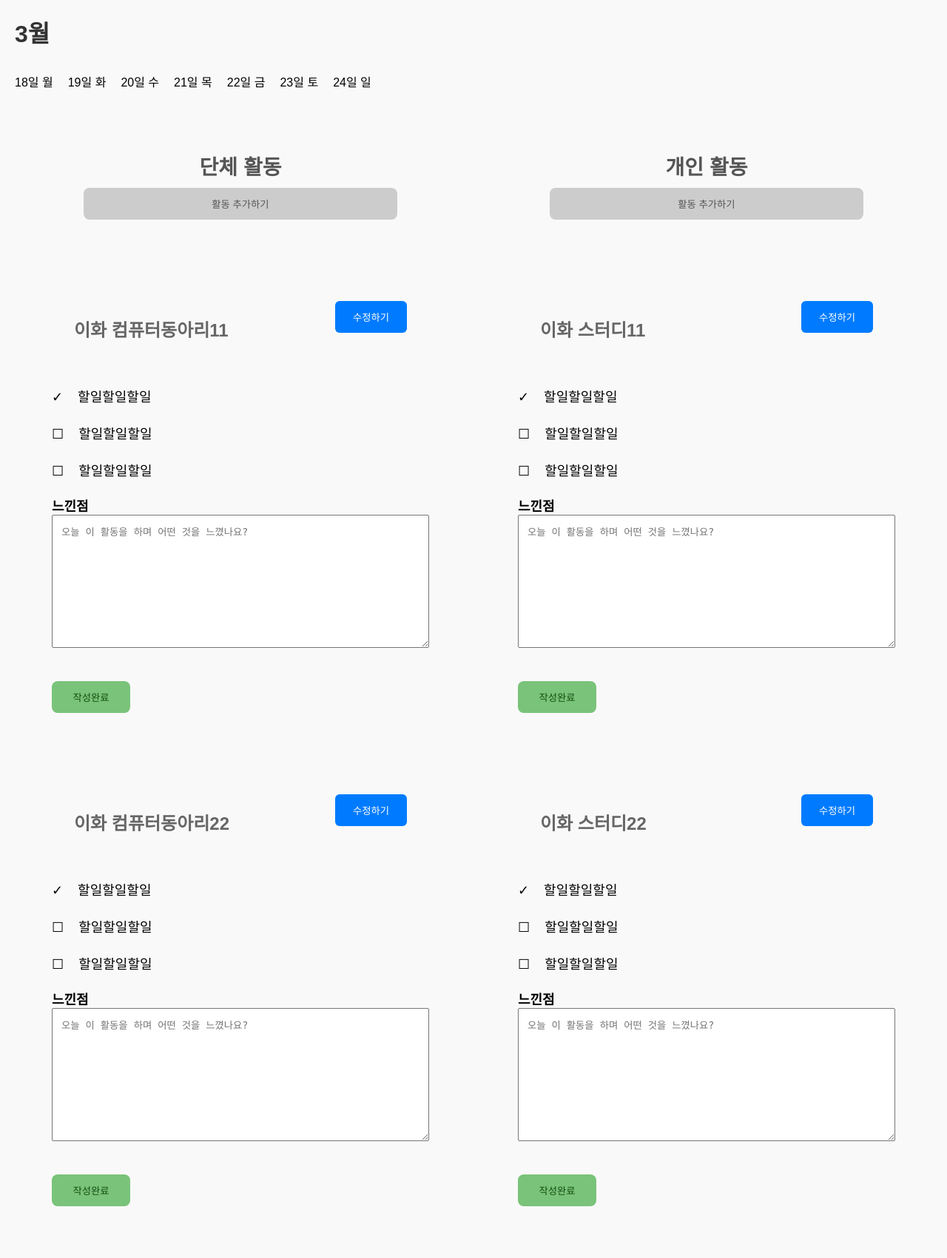
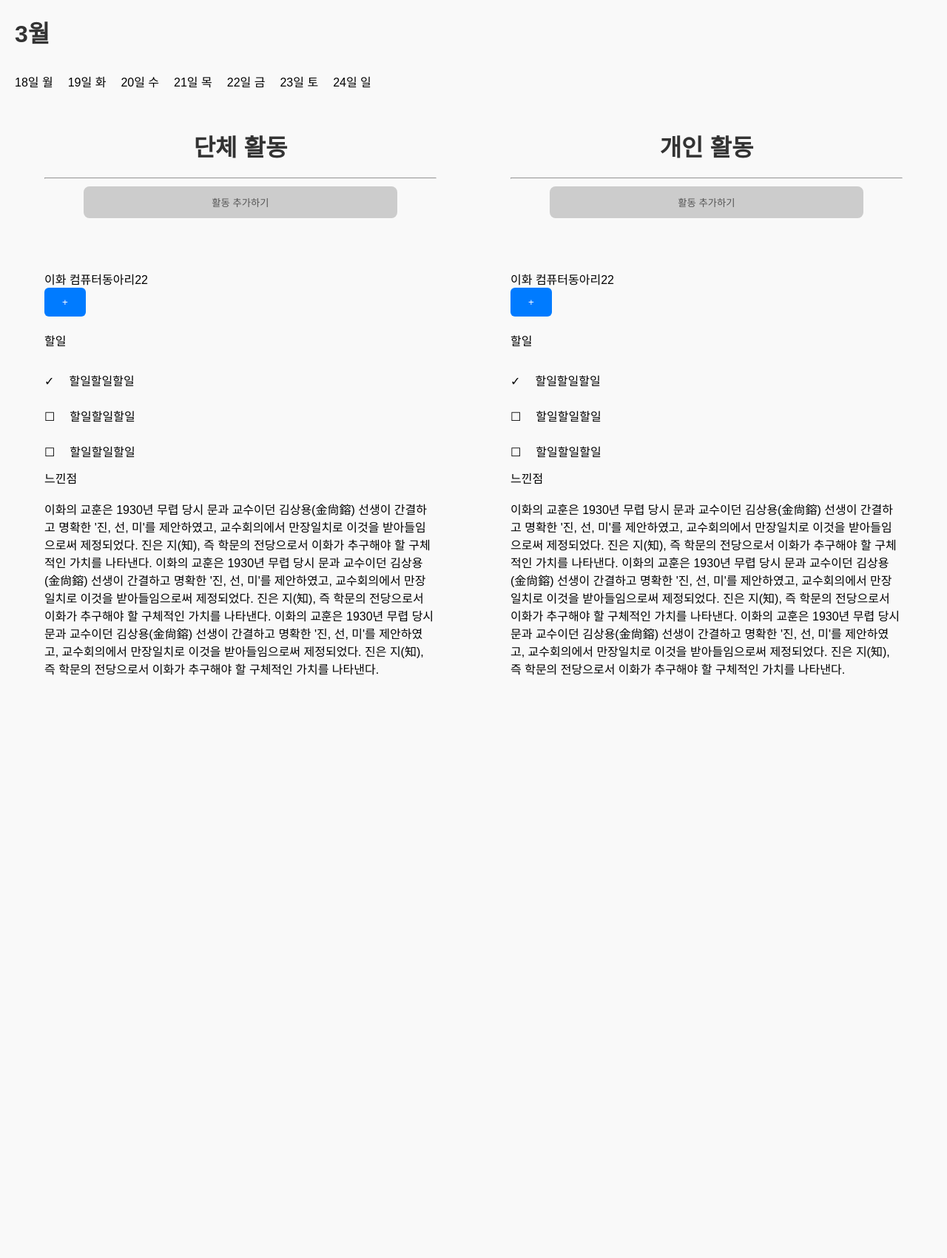
Before and after one commit to EwhaGreen/GreenPower, a Flask app: page /todo in a window 1280 px wide. Shown: the whole page at 74% size. After the commit the page ends 913 px from the top, so only its background shows below. Run offline with Flask 3, Linux system fonts and the light colour scheme.

Commit message:
Update todo.html

```diff
--- a/templates/todo.html
+++ b/templates/todo.html
@@ -1,11 +1,13 @@
 <!DOCTYPE html>
 <html lang="en">
+
 <head>
   <meta charset="UTF-8">
   <meta name="viewport" content="width=device-width, initial-scale=1.0">
   <title>todo</title>
   <link rel="stylesheet" type="text/css" href="../static/css/todo.css">
 </head>
+
 <body>
   <h1>3월</h1>
   <ul style="display: flex">
@@ -21,46 +23,38 @@
   <div class="grid-container">
     <div class="group-activities">
       <div class="activity-header">
-            <h2>단체 활동</h2>
-            <button class="long-button-gray" onclick="location.href='/activity_insert'">활동 추가하기</button><br/>
-        </div>
-        <div class="activity-container">
-          <div class="activity-title">
-            <h3>이화 컴퓨터동아리11</h3>
-            <button onclick="location.href='/todo_insert'">수정하기</button>
+        <h1>단체 활동</h1>
+        <hr>
+        <button class="long-button-gray" onclick="location.href='/activity_insert'">활동 추가하기</button><br />
       </div>
 
-          <div class="activity-checklist">
+
+
+
+      <div class="activity-container">
+        <div class="activity-title-container">
+          <div class="activity-title-content">이화 컴퓨터동아리22</div>
+          <button class="activity-title-button" onclick="location.href='/activity_insert'">+</button><br />
+        </div>
+
+        <div class="activity-content-container">
+          <div class="activity-content-title">할일</div><br />
+          <div class="activity-content-checklist">
             <ul>
               <li><span>✓</span><span>할일할일할일</span></li>
               <li><span>☐</span><span>할일할일할일</span></li>
               <li><span>☐</span><span>할일할일할일</span></li>
             </ul>
           </div>
-          <div class="activity-feeling">
-            <label for="comment">느낀점</label><br/>
-            <textarea id="comment" placeholder="오늘 이 활동을 하며 어떤 것을 느꼈나요?"></textarea>
         </div>
-          <button type="submit" class="long-button-green">작성완료</button>
+        <div class="activity-content-container">
+          <div class="activity-content-title">느낀점</div><br />
+          <div class="activity-content-text">이화의 교훈은 1930년 무렵 당시 문과 교수이던 김상용(金尙鎔) 선생이 간결하고 명확한 '진, 선, 미'를 제안하였고, 교수회의에서
+            만장일치로 이것을 받아들임으로써 제정되었다. 진은 지(知), 즉 학문의 전당으로서 이화가 추구해야 할 구체적인 가치를 나타낸다. 이화의 교훈은 1930년 무렵 당시 문과 교수이던 김상용(金尙鎔)
+            선생이 간결하고 명확한 '진, 선, 미'를 제안하였고, 교수회의에서 만장일치로 이것을 받아들임으로써 제정되었다. 진은 지(知), 즉 학문의 전당으로서 이화가 추구해야 할 구체적인 가치를
+            나타낸다. 이화의 교훈은 1930년 무렵 당시 문과 교수이던 김상용(金尙鎔) 선생이 간결하고 명확한 '진, 선, 미'를 제안하였고, 교수회의에서 만장일치로 이것을 받아들임으로써 제정되었다. 진은
+            지(知), 즉 학문의 전당으로서 이화가 추구해야 할 구체적인 가치를 나타낸다.</div>
         </div>
-        <div class="activity-container">
-          <div class="activity-title">
-            <h3>이화 컴퓨터동아리22</h3>
-            <button>수정하기</button>
-          </div>
-
-          <div class="activity-checklist">
-            <ul>
-                <li><span>✓</span><span>할일할일할일</span></li>
-                <li><span>☐</span><span>할일할일할일</span></li>
-                <li><span>☐</span><span>할일할일할일</span></li>
-            </ul>
-          </div>
-          <div class="activity-feeling">
-            <label for="comment">느낀점</label><br/>
-            <textarea id="comment" placeholder="오늘 이 활동을 하며 어떤 것을 느꼈나요?"></textarea>
-          </div>
-            <button type="submit" class="long-button-green">작성완료</button>
       </div>
     </div>
 
@@ -70,47 +64,39 @@
 
     <div class="individual-activities">
       <div class="activity-header">
-            <h2>개인 활동</h2>
-            <button class="long-button-gray">활동 추가하기</button><br/>
-        </div>
-        <div class="activity-container">
-          <div class="activity-title">
-            <h3>이화 스터디11</h3>
-            <button>수정하기</button>
+        <h1>개인 활동</h1>
+        <hr>
+        <button class="long-button-gray" onclick="location.href='/activity_insert'">활동 추가하기</button><br />
       </div>
 
-          <div class="activity-checklist">
+
+
+
+      <div class="activity-container">
+        <div class="activity-title-container">
+          <div class="activity-title-content">이화 컴퓨터동아리22</div>
+          <button class="activity-title-button" onclick="location.href='/activity_insert'">+</button><br />
+        </div>
+
+        <div class="activity-content-container">
+          <div class="activity-content-title">할일</div><br />
+          <div class="activity-content-checklist">
             <ul>
               <li><span>✓</span><span>할일할일할일</span></li>
               <li><span>☐</span><span>할일할일할일</span></li>
               <li><span>☐</span><span>할일할일할일</span></li>
             </ul>
           </div>
-          <div class="activity-feeling">
-            <label for="comment">느낀점</label><br/>
-            <textarea id="comment" placeholder="오늘 이 활동을 하며 어떤 것을 느꼈나요?"></textarea>
         </div>
-            <button type="submit" class="long-button-green">작성완료</button>
-        </div>
-        <div class="activity-container">
-          <div class="activity-title">
-            <h3>이화 스터디22</h3>
-            <button>수정하기</button>
-          </div>
-
-          <div class="activity-checklist">
-            <ul>
-                <li><span>✓</span><span>할일할일할일</span></li>
-                <li><span>☐</span><span>할일할일할일</span></li>
-                <li><span>☐</span><span>할일할일할일</span></li>
-            </ul>
-          </div>
-          <div class="activity-feeling">
-            <label for="comment">느낀점</label><br/>
-            <textarea id="comment" placeholder="오늘 이 활동을 하며 어떤 것을 느꼈나요?"></textarea>
-          </div>
-            <button type="submit" class="long-button-green">작성완료</button>
+        <div class="activity-content-container">
+          <div class="activity-content-title">느낀점</div><br />
+          <div class="activity-content-text">이화의 교훈은 1930년 무렵 당시 문과 교수이던 김상용(金尙鎔) 선생이 간결하고 명확한 '진, 선, 미'를 제안하였고, 교수회의에서
+            만장일치로 이것을 받아들임으로써 제정되었다. 진은 지(知), 즉 학문의 전당으로서 이화가 추구해야 할 구체적인 가치를 나타낸다. 이화의 교훈은 1930년 무렵 당시 문과 교수이던 김상용(金尙鎔)
+            선생이 간결하고 명확한 '진, 선, 미'를 제안하였고, 교수회의에서 만장일치로 이것을 받아들임으로써 제정되었다. 진은 지(知), 즉 학문의 전당으로서 이화가 추구해야 할 구체적인 가치를
+            나타낸다. 이화의 교훈은 1930년 무렵 당시 문과 교수이던 김상용(金尙鎔) 선생이 간결하고 명확한 '진, 선, 미'를 제안하였고, 교수회의에서 만장일치로 이것을 받아들임으로써 제정되었다. 진은
+            지(知), 즉 학문의 전당으로서 이화가 추구해야 할 구체적인 가치를 나타낸다.</div>
         </div>
     </div>
 </body>
+
 </html>
```
Lines whose indentation alone changed are shown as unchanged.
